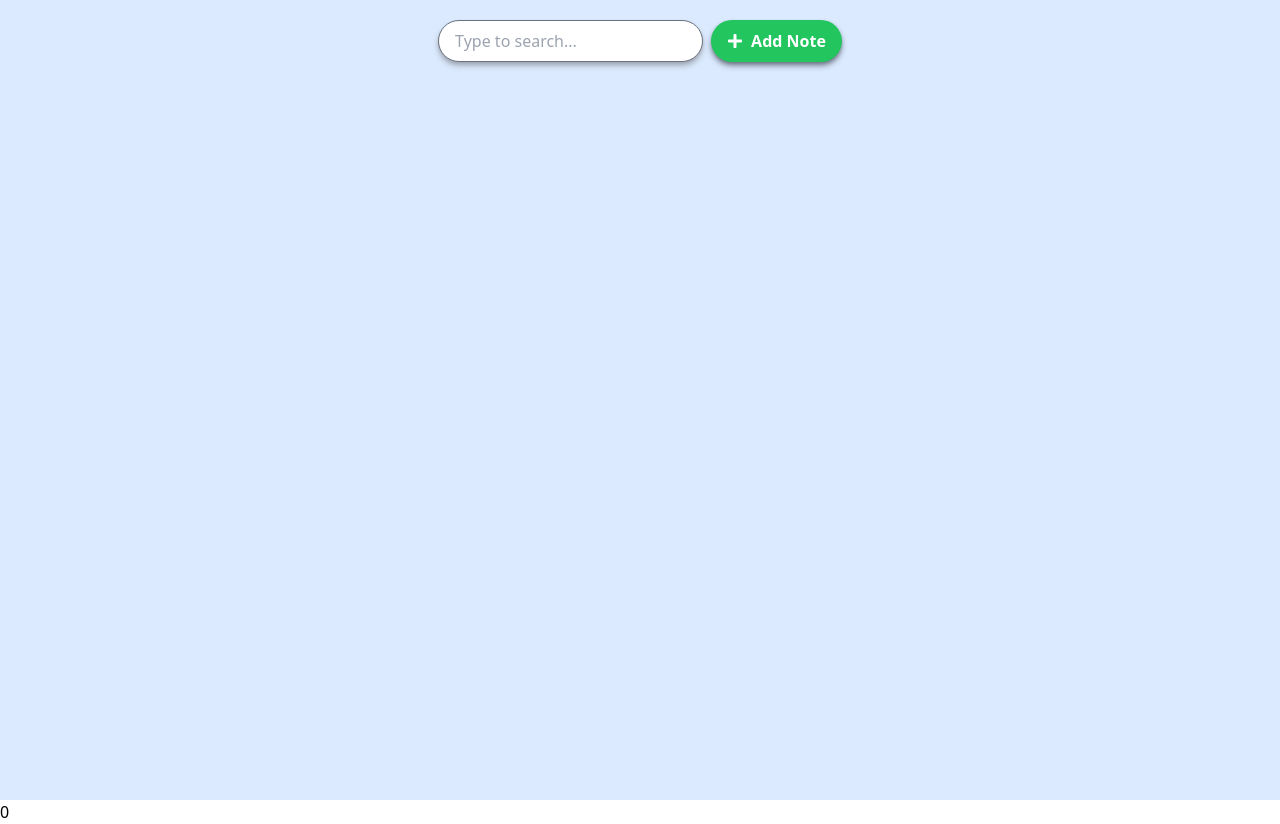
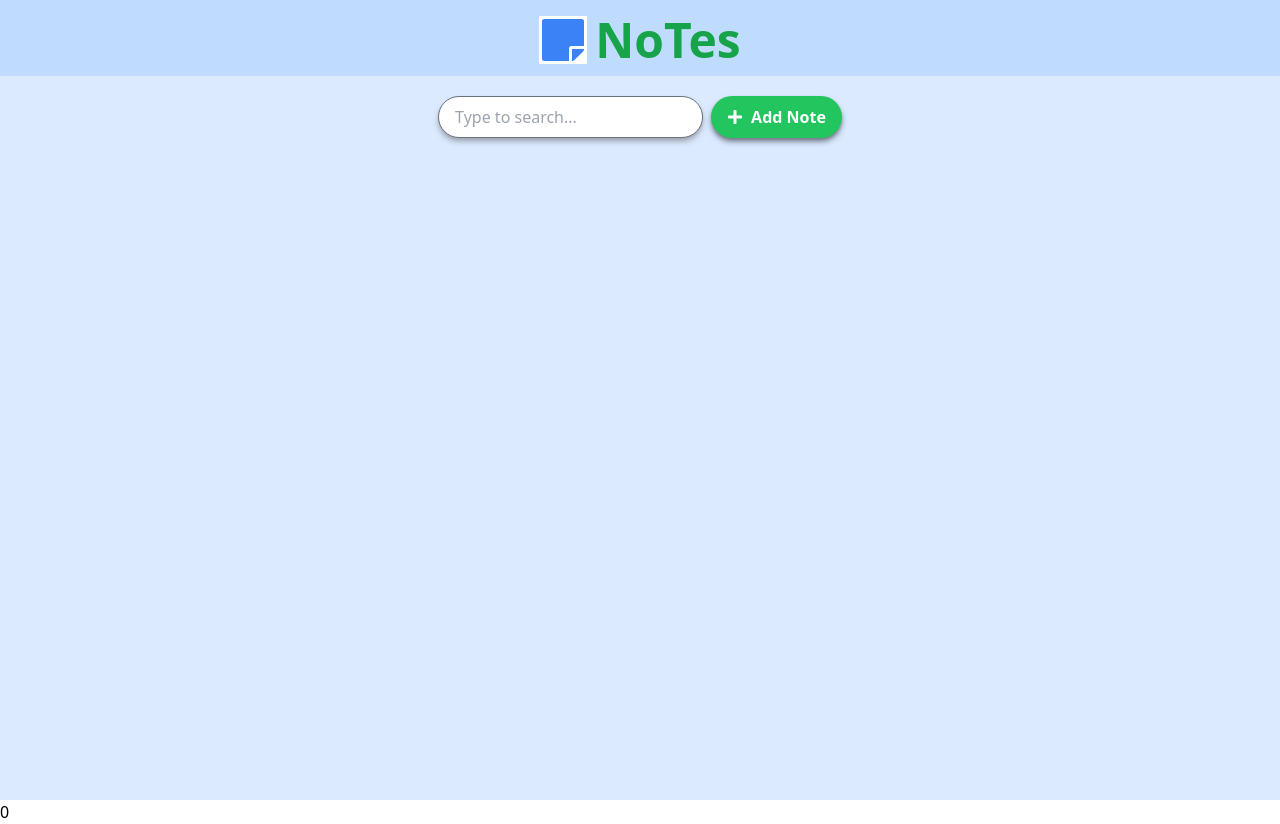
Before and after one commit to horaciosdev/react-notes, a React (Vite) app: page / in a window 1280 px wide. Built offline with nearby package versions, Linux system fonts and the light colour scheme.

Commit message:
feat: adicionado o header com o título

```diff
--- a/src/components/TopBar.tsx
+++ b/src/components/TopBar.tsx
@@ -1,4 +1,4 @@
-import { FaPlus } from "react-icons/fa";
+import { FaPlus, FaStickyNote } from "react-icons/fa";
 import { useState } from "react";
 
 export default function TopBar(props: any) {
@@ -11,6 +11,12 @@ export default function TopBar(props: any) {
 
   return (
     <>
+      <header>
+        <h1 className="flex justify-center items-center gap-2 pt-4 pb-3 text-5xl font-bold text-green-600 bg-blue-200">
+          <FaStickyNote className="text-blue-500 bg-white" />
+          NoTes
+        </h1>
+      </header>
       <div className="flex justify-center space-x-2 p-5">
         <label className="flex flex-col justify-center items-center">
           <input
```
